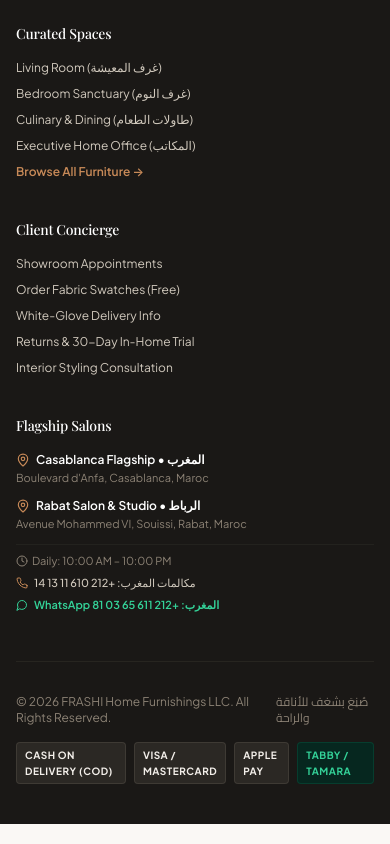
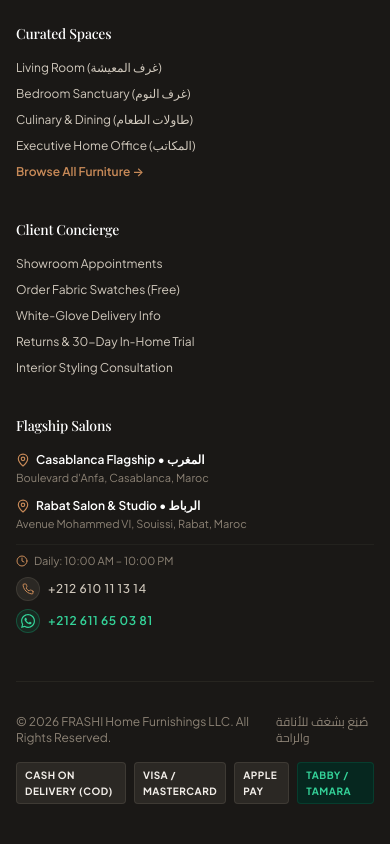
Before and after one commit to aragragk1-eng/frashi, a Next.js app: page /checkout in a window 390 px wide. Shown: the part 1459-2303 px from the top of the page. Built offline with nearby package versions, Linux system fonts and the light colour scheme; a web font is replaced by a local one.

Commit message:
fix-phone-formatting-and-icons

```diff
--- a/src/app/contact/page.tsx
+++ b/src/app/contact/page.tsx
@@ -82,8 +82,16 @@
               </div>
               <div className="flex items-center gap-2.5">
                 <Phone className="w-4 h-4 text-frashi-oak flex-shrink-0" />
-                <a href="tel:+212610111314" className="hover:text-emerald-700 font-semibold">
+                <a href="tel:+212610111314" dir="ltr" className="hover:text-emerald-700 font-semibold font-mono tracking-wider">
                   +212 610 11 13 14
+                </a>
+              </div>
+              <div className="flex items-center gap-2.5">
+                <svg className="w-4 h-4 text-emerald-600 flex-shrink-0 fill-current" viewBox="0 0 24 24">
+                  <path d="M.057 24l1.687-6.163c-1.041-1.804-1.588-3.849-1.587-5.946.003-6.556 5.338-11.891 11.893-11.891 3.181.001 6.167 1.24 8.413 3.488 2.245 2.248 3.481 5.236 3.48 8.414-.003 6.557-5.338 11.892-11.893 11.892-1.99-.001-3.951-.5-5.688-1.448l-6.305 1.654zm6.597-3.807c1.676.995 3.276 1.591 5.392 1.592 5.448 0 9.886-4.434 9.889-9.885.002-5.462-4.415-9.89-9.881-9.892-5.452 0-9.887 4.434-9.889 9.884-.001 2.225.651 3.891 1.746 5.634l-.999 3.648 3.742-.981zm11.387-5.464c-.074-.124-.272-.198-.57-.347-.297-.149-1.758-.868-2.031-.967-.272-.099-.47-.149-.669.149-.198.297-.768.967-.941 1.165-.173.198-.347.223-.644.074-.297-.149-1.255-.462-2.39-1.475-.883-.788-1.48-1.761-1.653-2.059-.173-.297-.018-.458.13-.606.134-.133.297-.347.446-.521.151-.172.2-.296.3-.495.099-.198.05-.372-.025-.521-.075-.148-.669-1.611-.916-2.206-.242-.579-.487-.501-.669-.51l-.57-.01c-.198 0-.52.074-.792.372s-1.04 1.016-1.04 2.479 1.065 2.876 1.213 3.074c.149.198 2.095 3.2 5.076 4.487.709.306 1.263.489 1.694.626.712.226 1.36.194 1.872.118.571-.085 1.758-.719 2.006-1.413.248-.695.248-1.29.173-1.414z"/>
+                </svg>
+                <a href="https://wa.me/212611650381" target="_blank" rel="noreferrer" dir="ltr" className="hover:text-emerald-700 font-semibold font-mono tracking-wider text-emerald-800">
+                  +212 611 65 03 81
                 </a>
               </div>
             </div>
@@ -133,8 +141,16 @@
               </div>
               <div className="flex items-center gap-2.5">
                 <Phone className="w-4 h-4 text-frashi-oak flex-shrink-0" />
-                <a href="tel:+212610111314" className="hover:text-emerald-700 font-semibold">
+                <a href="tel:+212610111314" dir="ltr" className="hover:text-emerald-700 font-semibold font-mono tracking-wider">
                   +212 610 11 13 14
+                </a>
+              </div>
+              <div className="flex items-center gap-2.5">
+                <svg className="w-4 h-4 text-emerald-600 flex-shrink-0 fill-current" viewBox="0 0 24 24">
+                  <path d="M.057 24l1.687-6.163c-1.041-1.804-1.588-3.849-1.587-5.946.003-6.556 5.338-11.891 11.893-11.891 3.181.001 6.167 1.24 8.413 3.488 2.245 2.248 3.481 5.236 3.48 8.414-.003 6.557-5.338 11.892-11.893 11.892-1.99-.001-3.951-.5-5.688-1.448l-6.305 1.654zm6.597-3.807c1.676.995 3.276 1.591 5.392 1.592 5.448 0 9.886-4.434 9.889-9.885.002-5.462-4.415-9.89-9.881-9.892-5.452 0-9.887 4.434-9.889 9.884-.001 2.225.651 3.891 1.746 5.634l-.999 3.648 3.742-.981zm11.387-5.464c-.074-.124-.272-.198-.57-.347-.297-.149-1.758-.868-2.031-.967-.272-.099-.47-.149-.669.149-.198.297-.768.967-.941 1.165-.173.198-.347.223-.644.074-.297-.149-1.255-.462-2.39-1.475-.883-.788-1.48-1.761-1.653-2.059-.173-.297-.018-.458.13-.606.134-.133.297-.347.446-.521.151-.172.2-.296.3-.495.099-.198.05-.372-.025-.521-.075-.148-.669-1.611-.916-2.206-.242-.579-.487-.501-.669-.51l-.57-.01c-.198 0-.52.074-.792.372s-1.04 1.016-1.04 2.479 1.065 2.876 1.213 3.074c.149.198 2.095 3.2 5.076 4.487.709.306 1.263.489 1.694.626.712.226 1.36.194 1.872.118.571-.085 1.758-.719 2.006-1.413.248-.695.248-1.29.173-1.414z"/>
+                </svg>
+                <a href="https://wa.me/212611650381" target="_blank" rel="noreferrer" dir="ltr" className="hover:text-emerald-700 font-semibold font-mono tracking-wider text-emerald-800">
+                  +212 611 65 03 81
                 </a>
               </div>
             </div>
--- a/src/components/footer/Footer.tsx
+++ b/src/components/footer/Footer.tsx
@@ -235,26 +235,42 @@
                 </p>
               </div>
 
-              <div className="pt-2 border-t border-frashi-charcoal/60 text-[11px] space-y-1.5">
-                <p className="flex items-center gap-1 text-frashi-stone">
-                  <Clock className="w-3 h-3" />
+              <div className="pt-2 border-t border-frashi-charcoal/60 text-xs space-y-2">
+                <p className="flex items-center gap-1.5 text-frashi-stone text-[11px]">
+                  <Clock className="w-3 h-3 text-frashi-amber" />
                   <span>Daily: 10:00 AM – 10:00 PM</span>
                 </p>
+
+                {/* Direct Phone Call */}
                 <a
                   href="tel:+212610111314"
-                  className="flex items-center gap-1.5 text-frashi-warmGray hover:text-white transition-colors"
+                  className="flex items-center gap-2 text-frashi-warmGray hover:text-white transition-colors group"
+                  title="اتصال هاتفي مباشر"
                 >
-                  <Phone className="w-3 h-3 text-frashi-amber flex-shrink-0" />
-                  <span className="font-medium">مكالمات المغرب: +212 610 11 13 14</span>
+                  <span className="w-6 h-6 rounded-full bg-frashi-charcoal border border-frashi-stone/20 flex items-center justify-center text-frashi-amber group-hover:bg-frashi-amber group-hover:text-frashi-dark transition-colors flex-shrink-0">
+                    <Phone className="w-3 h-3" />
+                  </span>
+                  <span dir="ltr" className="font-medium tracking-wider text-xs">
+                    +212 610 11 13 14
+                  </span>
                 </a>
+
+                {/* WhatsApp Direct */}
                 <a
                   href="https://wa.me/212611650381?text=Hello%20FRASHI!%20I%20have%20an%20inquiry."
                   target="_blank"
                   rel="noreferrer"
-                  className="flex items-center gap-1.5 text-emerald-400 hover:text-emerald-300 font-semibold transition-colors"
+                  className="flex items-center gap-2 text-emerald-400 hover:text-emerald-300 transition-colors group"
+                  title="محادثة واتساب مباشرة"
                 >
-                  <MessageCircle className="w-3 h-3 flex-shrink-0" />
-                  <span>WhatsApp المغرب: +212 611 65 03 81</span>
+                  <span className="w-6 h-6 rounded-full bg-emerald-500/10 border border-emerald-500/30 flex items-center justify-center text-emerald-400 group-hover:bg-emerald-500 group-hover:text-white transition-colors flex-shrink-0">
+                    <svg className="w-3.5 h-3.5 fill-current" viewBox="0 0 24 24">
+                      <path d="M.057 24l1.687-6.163c-1.041-1.804-1.588-3.849-1.587-5.946.003-6.556 5.338-11.891 11.893-11.891 3.181.001 6.167 1.24 8.413 3.488 2.245 2.248 3.481 5.236 3.48 8.414-.003 6.557-5.338 11.892-11.893 11.892-1.99-.001-3.951-.5-5.688-1.448l-6.305 1.654zm6.597-3.807c1.676.995 3.276 1.591 5.392 1.592 5.448 0 9.886-4.434 9.889-9.885.002-5.462-4.415-9.89-9.881-9.892-5.452 0-9.887 4.434-9.889 9.884-.001 2.225.651 3.891 1.746 5.634l-.999 3.648 3.742-.981zm11.387-5.464c-.074-.124-.272-.198-.57-.347-.297-.149-1.758-.868-2.031-.967-.272-.099-.47-.149-.669.149-.198.297-.768.967-.941 1.165-.173.198-.347.223-.644.074-.297-.149-1.255-.462-2.39-1.475-.883-.788-1.48-1.761-1.653-2.059-.173-.297-.018-.458.13-.606.134-.133.297-.347.446-.521.151-.172.2-.296.3-.495.099-.198.05-.372-.025-.521-.075-.148-.669-1.611-.916-2.206-.242-.579-.487-.501-.669-.51l-.57-.01c-.198 0-.52.074-.792.372s-1.04 1.016-1.04 2.479 1.065 2.876 1.213 3.074c.149.198 2.095 3.2 5.076 4.487.709.306 1.263.489 1.694.626.712.226 1.36.194 1.872.118.571-.085 1.758-.719 2.006-1.413.248-.695.248-1.29.173-1.414z"/>
+                    </svg>
+                  </span>
+                  <span dir="ltr" className="font-semibold tracking-wider text-xs">
+                    +212 611 65 03 81
+                  </span>
                 </a>
               </div>
             </div>
--- a/src/components/support/FloatingWhatsAppWidget.tsx
+++ b/src/components/support/FloatingWhatsAppWidget.tsx
@@ -69,8 +69,8 @@
             <span className="text-xs font-bold block leading-tight flex items-center gap-1">
               FRASHI Concierge <span className="text-[11px]">🇲🇦</span>
             </span>
-            <span className="text-[10px] text-emerald-100 block leading-tight font-arabic">
-              واتساب: 0611650381 • هاتف: 0610111314
+            <span dir="ltr" className="text-[10px] text-emerald-100 block leading-tight font-mono tracking-wider">
+              WA: 06 11 65 03 81 • Tel: 06 10 11 13 14
             </span>
           </div>
 
@@ -145,9 +145,15 @@
                   <span className="text-xs font-bold text-frashi-dark">{moroccoContact.name}</span>
                   <span className="text-[10px] px-1.5 py-0.5 rounded bg-emerald-100 text-emerald-800 font-medium">مباشر</span>
                 </div>
-                <div className="text-[10px] text-emerald-900 flex flex-col leading-tight mt-0.5">
-                  <span>هاتف: {moroccoContact.callDisplay}</span>
-                  <span className="font-semibold text-emerald-700">واتساب: {moroccoContact.whatsappDisplay}</span>
+                <div className="text-[11px] text-emerald-950 flex flex-col gap-0.5 mt-1">
+                  <div className="flex items-center gap-1.5">
+                    <Phone className="w-3 h-3 text-emerald-700 flex-shrink-0" />
+                    <span dir="ltr" className="font-mono font-medium">{moroccoContact.callDisplay}</span>
+                  </div>
+                  <div className="flex items-center gap-1.5">
+                    <MessageCircle className="w-3 h-3 text-[#128C7E] flex-shrink-0" />
+                    <span dir="ltr" className="font-mono font-semibold text-emerald-800">{moroccoContact.whatsappDisplay}</span>
+                  </div>
                 </div>
               </div>
             </div>
@@ -186,11 +192,11 @@
                   </p>
                   <p>
                     فريق خدمة العملاء ومصممو الديكور جاهزون لمساعدتكم في المغرب. يمكنكم الاتصال هاتفياً مباشرة على الرقم{' '}
-                    <a href={`tel:${moroccoContact.callPhone}`} className="font-bold text-emerald-800 underline">
+                    <a href={`tel:${moroccoContact.callPhone}`} dir="ltr" className="font-bold font-mono text-emerald-800 underline inline-block">
                       {moroccoContact.callDisplay}
                     </a>{' '}
                     أو مراسلتنا مباشرة عبر الواتساب على{' '}
-                    <a href={`https://wa.me/${moroccoContact.whatsappPhone}?text=Hello%20FRASHI!`} target="_blank" rel="noreferrer" className="font-bold text-emerald-700 underline">
+                    <a href={`https://wa.me/${moroccoContact.whatsappPhone}?text=Hello%20FRASHI!`} target="_blank" rel="noreferrer" dir="ltr" className="font-bold font-mono text-emerald-700 underline inline-block">
                       {moroccoContact.whatsappDisplay}
                     </a>:
                   </p>
```
